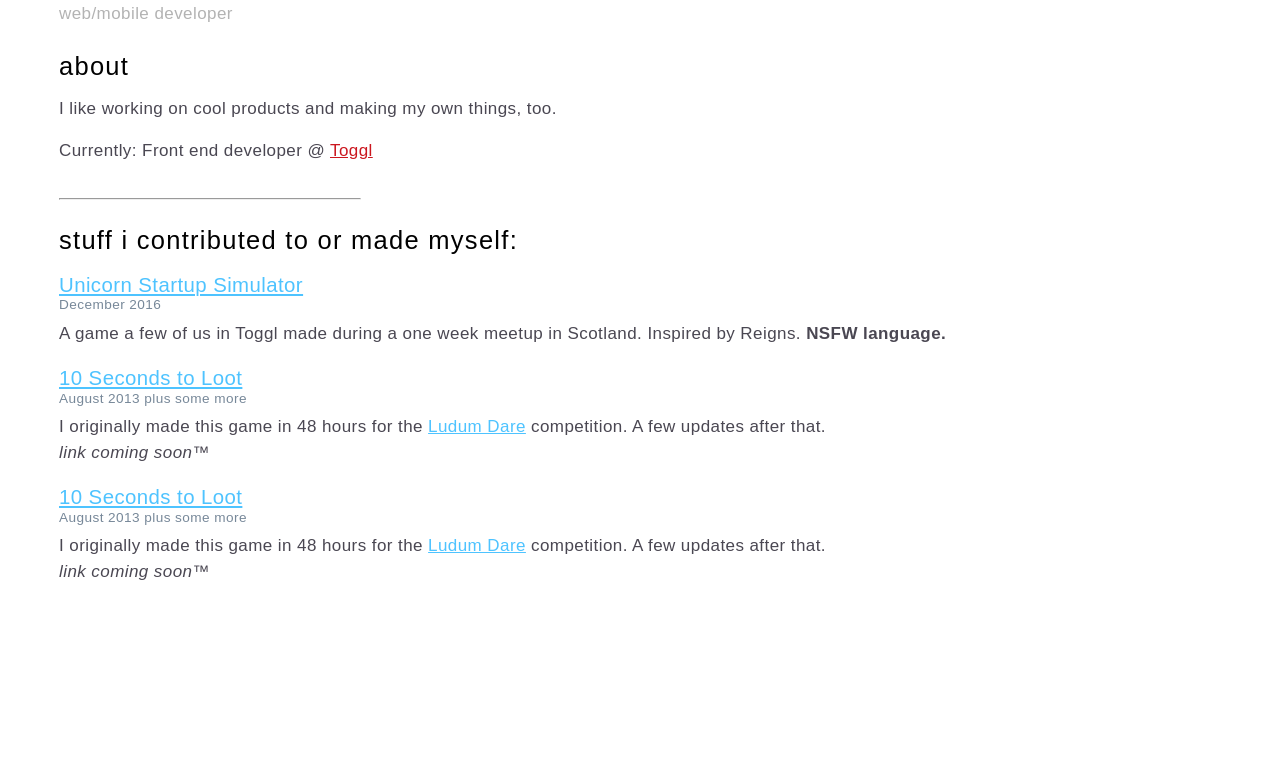
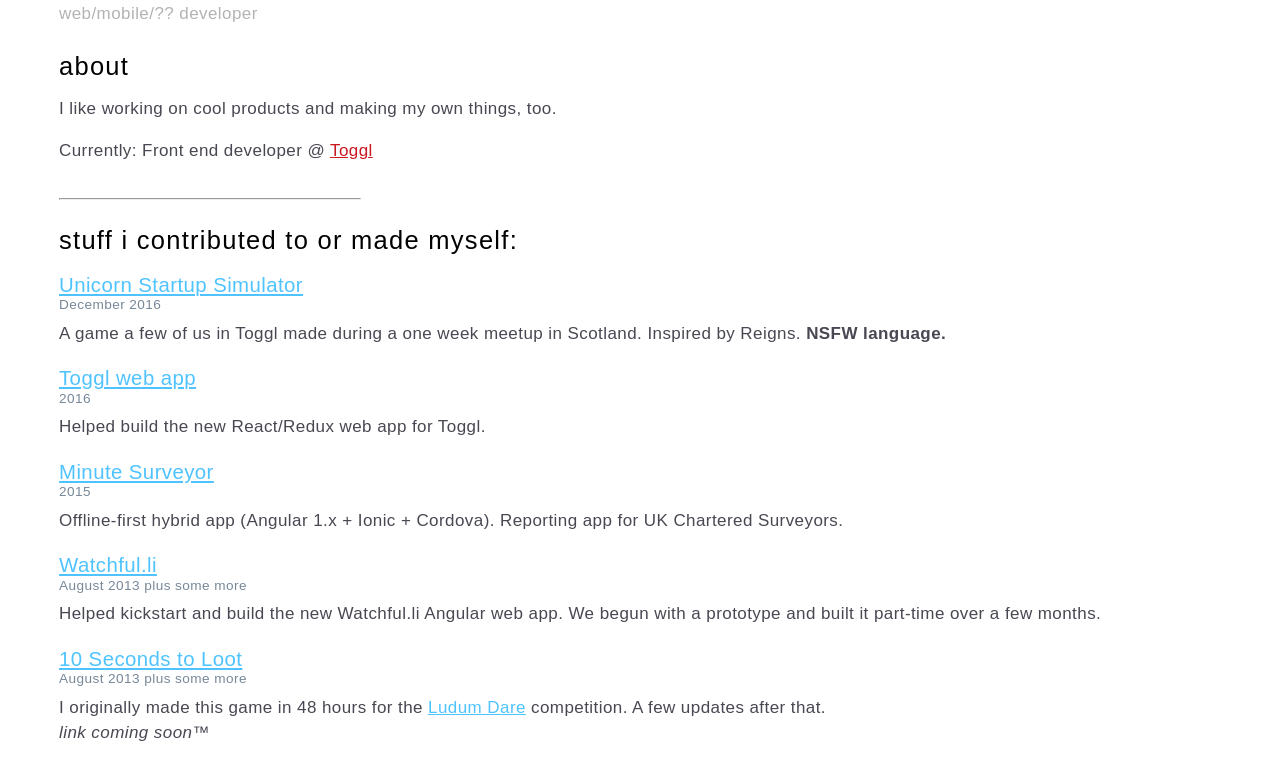
Before and after one commit to tcrammond/tcrammond-website, a website: page public/index.html in a window 1280 px wide. Shown: the part 101-880 px from the top of the page. Before the commit the page ends 800 px from the top, so only its background shows below. Drawn offline with Linux system fonts and the light colour scheme.

Commit message:
Write more content

```diff
--- a/public/css/main.css
+++ b/public/css/main.css
@@ -60,15 +60,16 @@
 }
 
 .portfolio__item__title {
-  display: block;
+  display: inline-block;
   text-decoration: underline;
   font-size: 1.2rem;
 }
 .portfolio__item__date {
-  font-size: 0.8rem;
+  display: block;
   position: relative;
   top: -5px;
   color: lightslategray;
+  font-size: 0.8rem;
 }
 .portfolio__item_text {
   font-size: 16px;
--- a/public/index.html
+++ b/public/index.html
@@ -1,6 +1,7 @@
 <html>
   <head>
     <title>Tyler Crammond | Developer</title>
+    <meta name="description" content="Web and mobile developer. Makes stuff.">
     <meta name="viewport" content="width=device-width, initial-scale=1">
     <meta name="theme-color" content="#4ec3ff"
 
@@ -11,7 +12,7 @@
     <div class="main">
       <div class="heading">
         <h1 class="heading__name">Tyler Crammond</h1>
-        <div class="heading__title">web/mobile developer</div>
+        <div class="heading__title">web/mobile/?? developer</div>
       </div>
       <div class="content">
 
@@ -40,13 +41,30 @@
             </p>
           </article>
 
-          <!-- 10 seconds -->
+          <!-- snowball -->
           <article class="portfolio__item">
-            <a class="portfolio__item__title">10 Seconds to Loot</a>
+            <a class="portfolio__item__title" target=_blank href="https://toggl.com">Toggl web app</a>
+            <span class="portfolio__item__date">2016</span>
+            <p class="portfolio__item__text">
+              Helped build the new React/Redux web app for Toggl.
+            </p>
+          </article>
+
+          <!-- MS -->
+          <article class="portfolio__item">
+            <a class="portfolio__item__title" target=_blank href="https://minutesurveyor.com">Minute Surveyor</a>
+            <span class="portfolio__item__date">2015</span>
+            <p class="portfolio__item__text">
+              Offline-first hybrid app (Angular 1.x + Ionic + Cordova). Reporting app for UK Chartered Surveyors.
+            </p>
+          </article>
+
+          <!-- Watchful -->
+          <article class="portfolio__item">
+            <a class="portfolio__item__title" target=_blank href="https://watchful.li">Watchful.li</a>
             <span class="portfolio__item__date">August 2013 plus some more</span>
             <p class="portfolio__item__text">
-              I originally made this game in 48 hours for the <a href="http://ludumdare.com" target=_blank>Ludum Dare</a> competition. A few updates after that.<br>
-              <em>link coming soon&trade;</em>
+              Helped kickstart and build the new Watchful.li Angular web app. We begun with a prototype and built it part-time over a few months.
             </p>
           </article>
 
```
